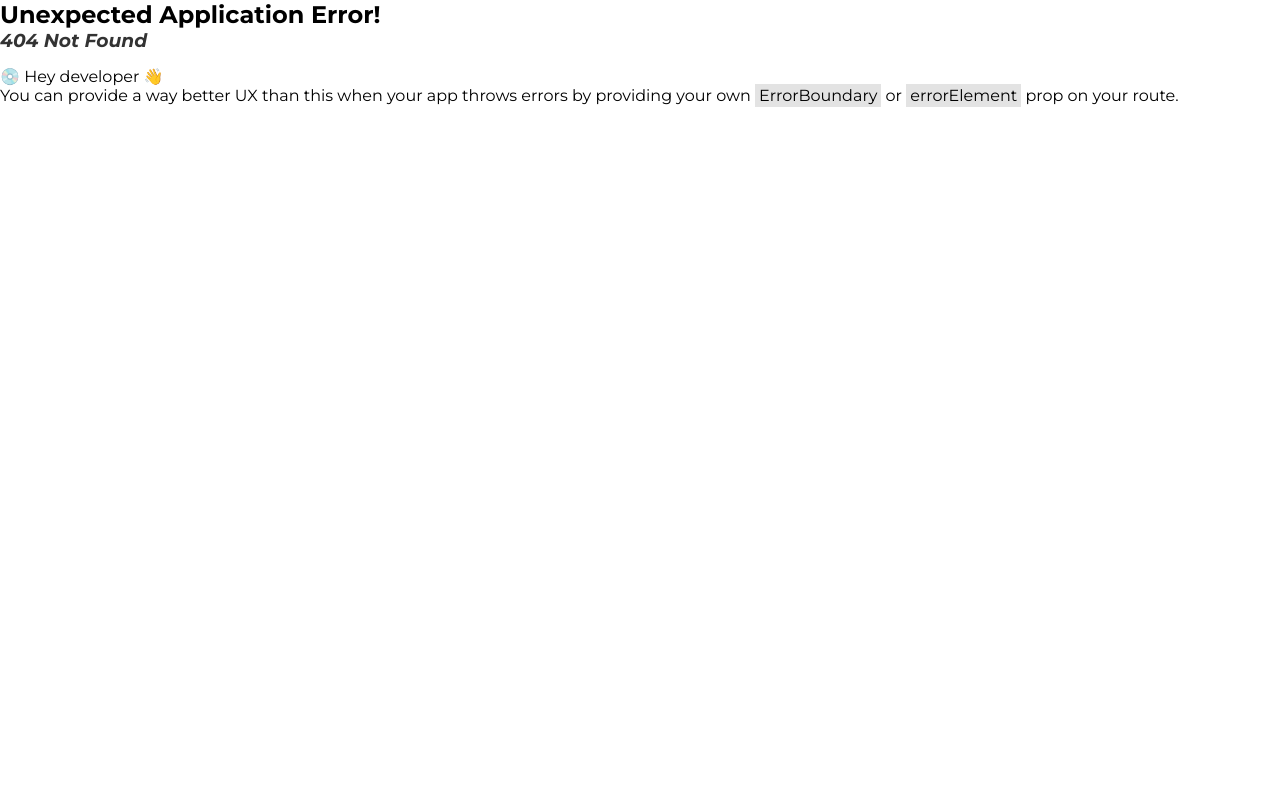
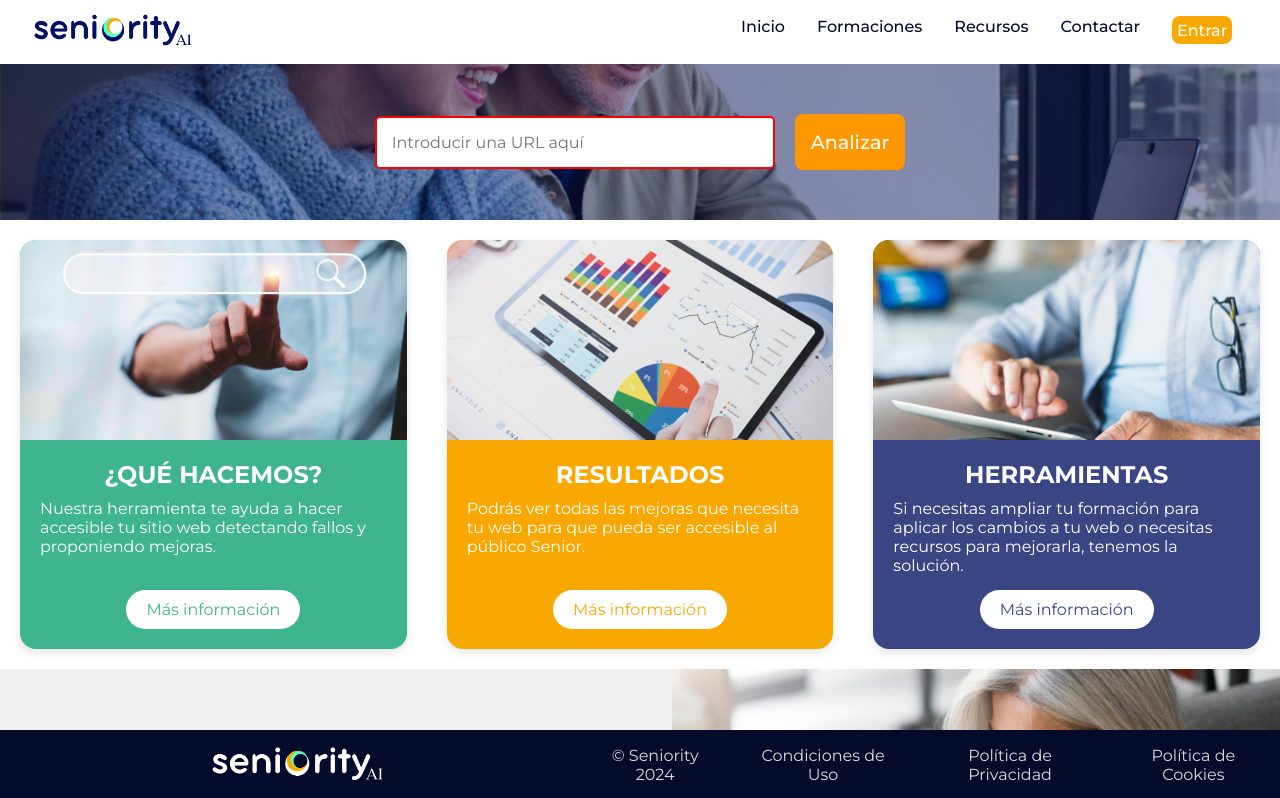
Before and after one commit to Mikelondrio/desafio-tripulaciones, a React (Vite) app in the folder front/: page /recursos in a window 1280 px wide. Before the commit this address had no page. Shown: the top 798 px of the page. Built offline with nearby package versions, Linux system fonts and the light colour scheme.

Commit message:
fix router navbar

```diff
--- a/front/src/componentes/Header/Navbar.jsx
+++ b/front/src/componentes/Header/Navbar.jsx
@@ -7,17 +7,10 @@ export const Navbar = ({ className }) => {
   const [buttonClass, setButtonClass] = useState('')
   const [buttonName, setButtonName] = useState('')
 
-
-
-
     setInterval(() => {
       setToken(localStorage.getItem('token'))
       buttonLog()
     }, 1000);
-
-
-
-
 
 
     async function logout() {
@@ -29,7 +22,6 @@ export const Navbar = ({ className }) => {
         localStorage.removeItem('userID')
       }
     }
-
 
 
     async function buttonLog() {
@@ -46,16 +38,15 @@ export const Navbar = ({ className }) => {
     }
 
 
-
-
   return (
     <nav className={className}>
       <div className={styles.container}>
         <div className={styles.navbar}>
           <NavLink to="/inicio" className={styles.link}>Inicio</NavLink>
-          <NavLink to="/resultados" className={styles.link}>Resultados</NavLink>
+          <NavLink to="/formaciones" className={styles.link}>Formaciones</NavLink>
+          <NavLink to="/recursos" className={styles.link}>Recursos</NavLink>
+          <NavLink to="/contactar" className={styles.link}>Contactar</NavLink>
           {token ? <NavLink to="/registro/gestionusuarios" className={styles.link}>Perfil</NavLink> : <></>}
-          <NavLink to="/contactar" className={styles.link}>Contactar</NavLink>
           <NavLink to="/registro" className={buttonClass} onClick={logout}>{buttonName}</NavLink>
         </div>
       </div>
--- a/front/src/componentes/Inicio/HeaderSection/headerSection.jsx
+++ b/front/src/componentes/Inicio/HeaderSection/headerSection.jsx
@@ -1,5 +1,6 @@
 import React, { useState } from 'react';
 import styles from './headerSection.module.css';
+import { NavLink } from "react-router-dom";
 
 function HeaderSection() {
     const [url, setUrl] = useState('');
@@ -25,7 +26,7 @@ function HeaderSection() {
                         onChange={handleChange}
                         placeholder="Introducir una URL aquí"
                     />
-                    <button className={styles.analyzeButton}>Analizar</button>
+                    <NavLink to="/resultados"><button className={styles.analyzeButton}>Analizar</button></NavLink>
                 </div>
             </div>
         </div>
--- a/front/src/pages/Inicio.jsx
+++ b/front/src/pages/Inicio.jsx
@@ -5,6 +5,8 @@ import HeaderSection from '../componentes/Inicio/HeaderSection/headerSection';
 import InfoCards from '../componentes/Inicio/InfoCards/infoCards';
 import CardsGridSection from '../componentes/Inicio/CardsGridSection/CardsGridSection';
 import ImageTextSection from '../componentes/Inicio/ImageTextSection/ImageTextSection';
+import { NavLink } from "react-router-dom";
+
 
 function Inicio() {
     return (
```
Also changed, not shown: front/src/pages/Results.jsx (renamed from front/src/pages/Resultados.jsx, +2 -7 lines), front/src/router.jsx (+14 -4 lines).
